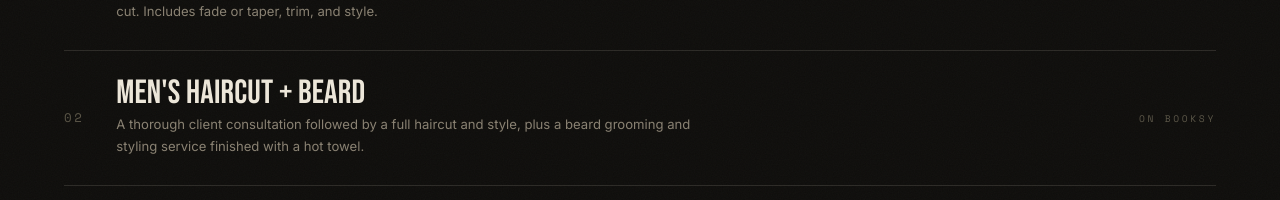
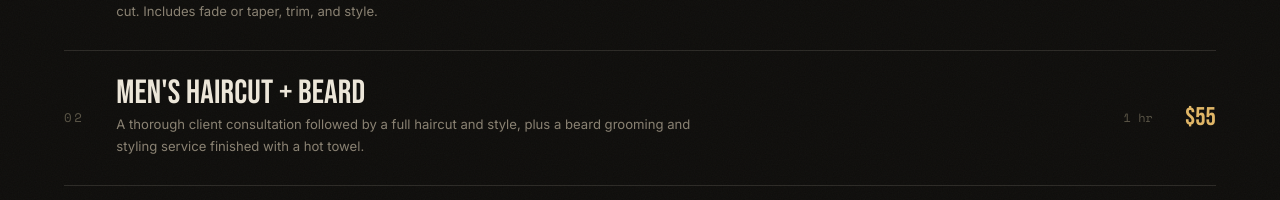
Before and after one commit to Harsh-0214/DQBlendz, a Next.js app: page / in a window 1280 px wide. Shown: the part 2002-2202 px from the top of the page. Built offline with nearby package versions, Linux system fonts and the light colour scheme.

Commit message:
Services: set Men's Haircut + Beard to $55 / 1 hr
Co-Authored-By: Claude Opus 4.8 <noreply@anthropic.com>
Claude-Session: https://claude.ai/code/session_01Kquf3EosfcVKkWDrcx6sL6

```diff
--- a/components/Services.tsx
+++ b/components/Services.tsx
@@ -16,8 +16,8 @@ const services = [
   {
     title: "Men's Haircut + Beard",
     desc: "A thorough client consultation followed by a full haircut and style, plus a beard grooming and styling service finished with a hot towel.",
-    price: "",
-    duration: "",
+    price: "$55",
+    duration: "1 hr",
     tag: "",
   },
   {
```
